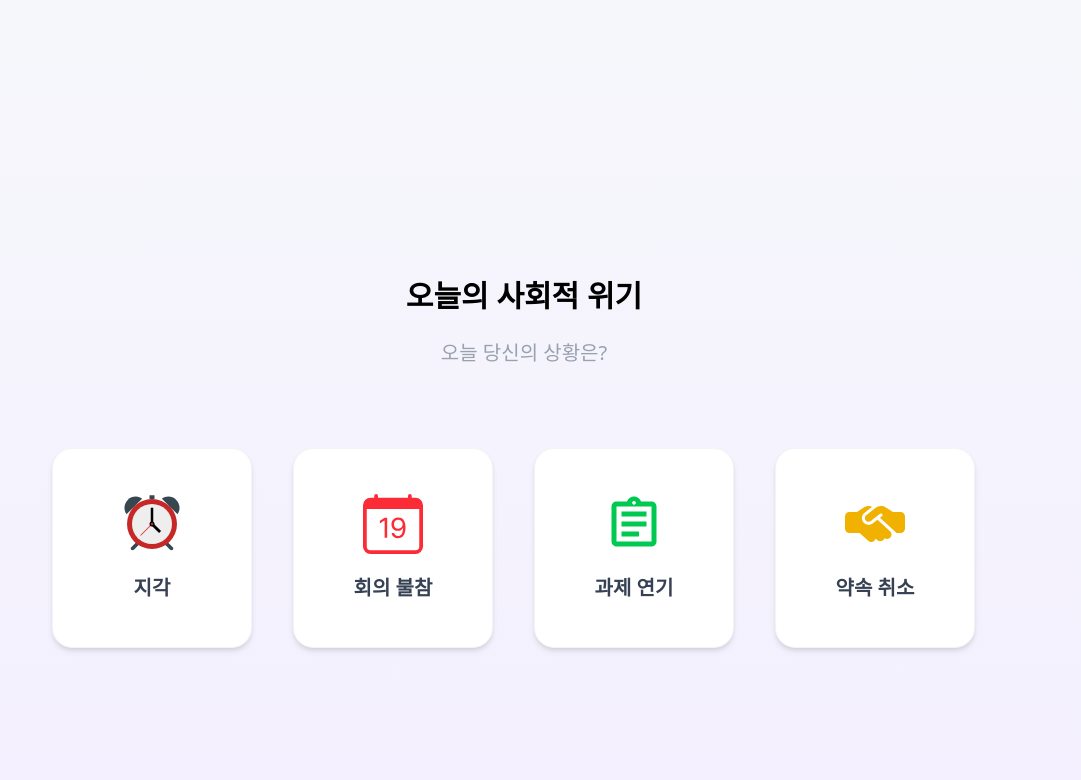
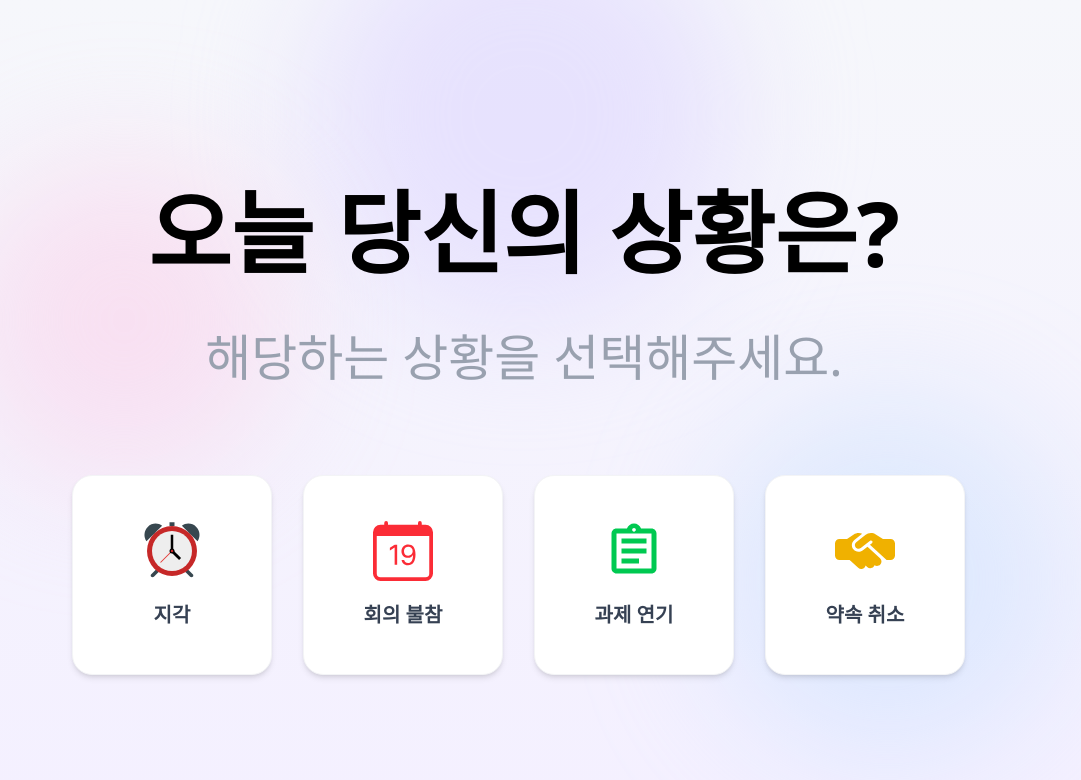
Before and after one commit to Bluedragon3rd/Frontend, a React (Vite) app in the folder makingLie/: page /first-step in a window 1280 px wide. Shown: the top 780 px of the page, without its empty margins (116-1197 px from the left). Built offline with nearby package versions, Linux system fonts and the light colour scheme.

Commit message:
1,2페이지꾸미기

```diff
--- a/makingLie/src/pages/FirstPage.tsx
+++ b/makingLie/src/pages/FirstPage.tsx
@@ -1,12 +1,20 @@
 import ThemeButton from "../components/ThemeButton";
+
 const FirstPage = () => {
   return (
-    <div className="flex h-screen flex-col justify-center items-center bg-gradient-to-b from-[#f6f7fb] to-[#f4f0ff]">
-      <header className="flex flex-col gap-5 items-center mt-30">
-        <h1 className="text-[30px] font-[700]">오늘의 사회적 위기</h1>
-        <h3 className="text-gray-400 text-[20px]">오늘 당신의 상황은?</h3>
+    <div className="relative flex h-screen flex-col justify-center items-center bg-gradient-to-b from-[#f6f7fb] to-[#f4f0ff] overflow-hidden">
+      {/* 👇 배경 글로우(꾸밈) */}
+      <div className="pointer-events-none absolute -top-24 left-1/2 h-[420px] w-[420px] -translate-x-1/2 rounded-full bg-violet-200/60 blur-3xl" />
+      <div className="pointer-events-none absolute top-40 left-20 h-[320px] w-[320px] rounded-full bg-pink-200/50 blur-3xl" />
+      <div className="pointer-events-none absolute bottom-10 right-24 h-[360px] w-[360px] rounded-full bg-blue-200/40 blur-3xl" />
+
+      {/* 👇 기존 구조 유지 */}
+      <header className="relative z-10 flex flex-col gap-5 items-center mt-10">
+        <h1 className="text-[90px] font-[700]">오늘 당신의 상황은?</h1>
+        <h3 className="text-gray-400 text-[50px]">해당하는 상황을 선택해주세요.</h3>
       </header>
-      <div className="mt-20 flex flex-row gap-5 justify-center items-stretch w-full max-w-5xl px-10">
+
+      <div className="relative z-10 mt-20 flex flex-row gap-5 justify-center items-stretch w-full max-w-5xl px-15">
         <div className="flex-1">
           <ThemeButton title="지각" />
         </div>
--- a/makingLie/src/pages/HomePage.tsx
+++ b/makingLie/src/pages/HomePage.tsx
@@ -3,10 +3,10 @@ import ProcessStepsSection from "../components/ProcessStepsSection";
 
 const HomePage = () => {
   return (
-    <main className="min-h-screen bg-gradient-to-b from-violet-50 to-white">
+    <main className="min-h-screen bg-gradient-to-b from-[#f6f7fb] to-[#f4f0ff]">
       {/* HERO */}
       <section className="flex flex-col items-center px-6 pt-24 text-center">
-        <h1 className="text-[64px] font-extrabold tracking-[-0.04em] text-violet-800">
+        <h1 className="text-[84px] font-extrabold tracking-[-0.04em] text-violet-800">
           ExcuseLab
         </h1>
 
@@ -24,7 +24,7 @@ const HomePage = () => {
       </section>
 
       {/* GUIDE TITLE */}
-      <section className="mt-32 px-6 text-center">
+      <section className="mt-20 px-6 text-center">
         <div className="flex items-center justify-center gap-3">
           <span className="text-[28px]">💡</span>
           <h2 className="text-[36px] font-extrabold tracking-[-0.03em] text-slate-900">
```
